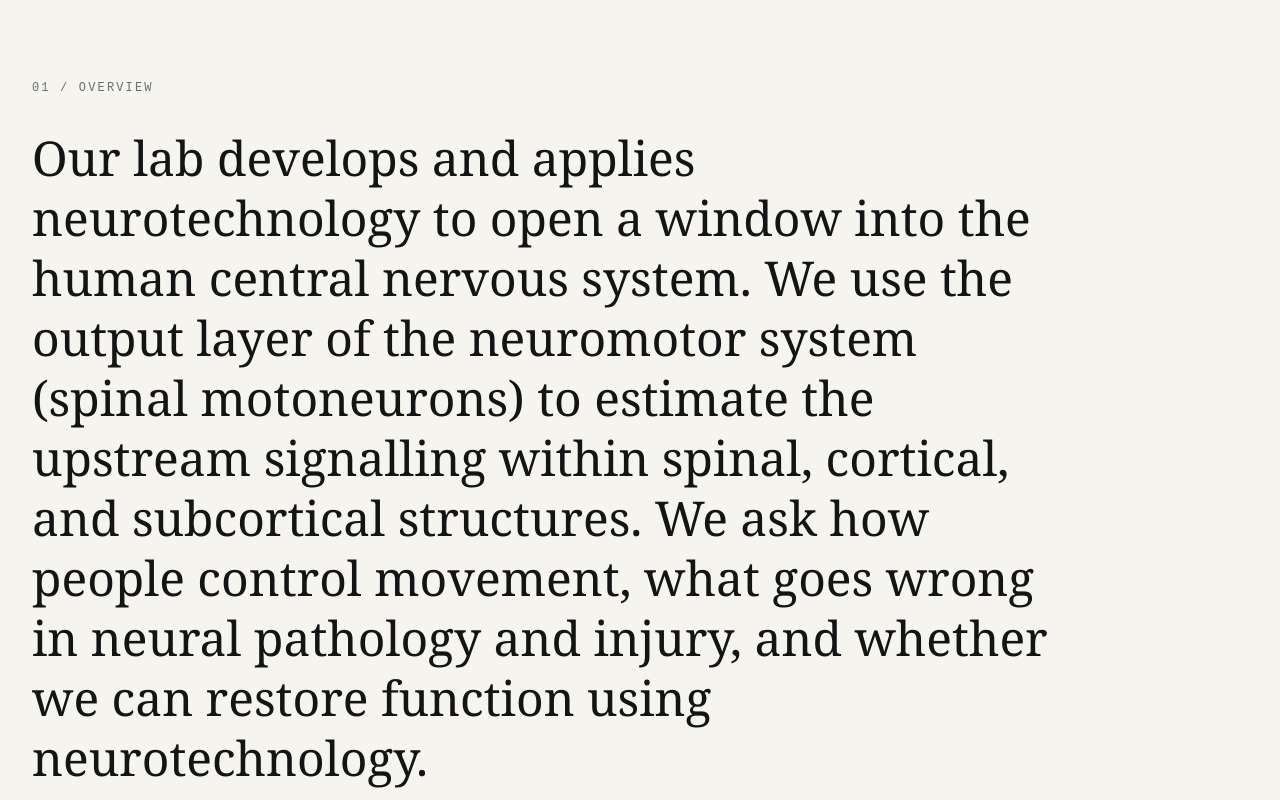
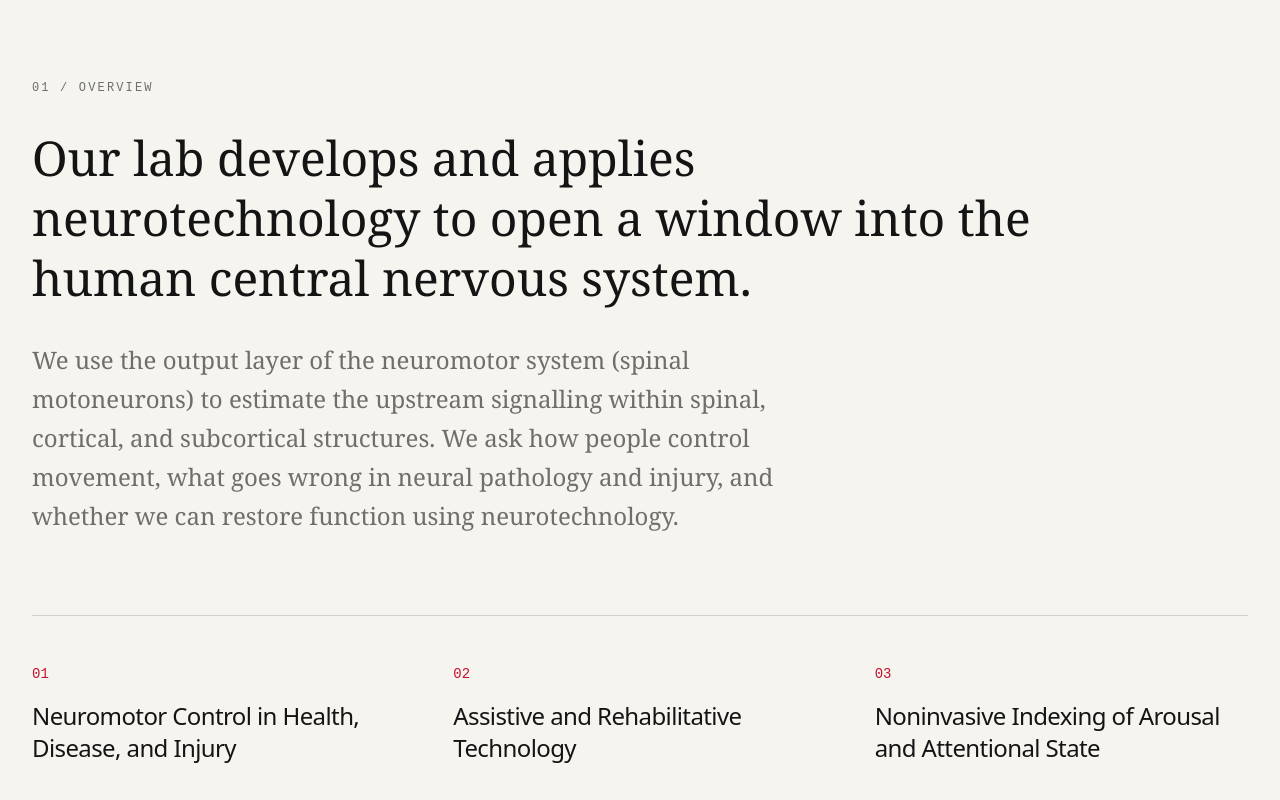
Before and after one commit to devansh-gr/Beauchamp_Lab, a React (Vite) app in the folder site/: page / in a window 1280 px wide. Shown: the part 880-1680 px from the top of the page. Built offline with nearby package versions, Linux system fonts and the light colour scheme.

Commit message:
Home overview: lead sentence large, remainder as body

```diff
--- a/site/src/pages/Home.tsx
+++ b/site/src/pages/Home.tsx
@@ -16,8 +16,11 @@ export default function Home() {
           <Reveal>
             <Eyebrow>01 / Overview</Eyebrow>
             <h2 id="overview-h" className="mt-8 max-w-5xl font-serif text-3xl leading-snug sm:text-5xl sm:leading-tight">
-              {LAB.overview}
+              {LAB.overview.slice(0, LAB.overview.indexOf('. ') + 1)}
             </h2>
+            <p className="mt-8 max-w-3xl font-serif text-xl leading-relaxed text-ink-2/60 sm:text-2xl">
+              {LAB.overview.slice(LAB.overview.indexOf('. ') + 2)}
+            </p>
           </Reveal>
           <ol className="mt-20 grid gap-12 border-t border-ink/15 pt-12 md:grid-cols-3">
             {FOCUS_AREAS.map((f, i) => (
```
